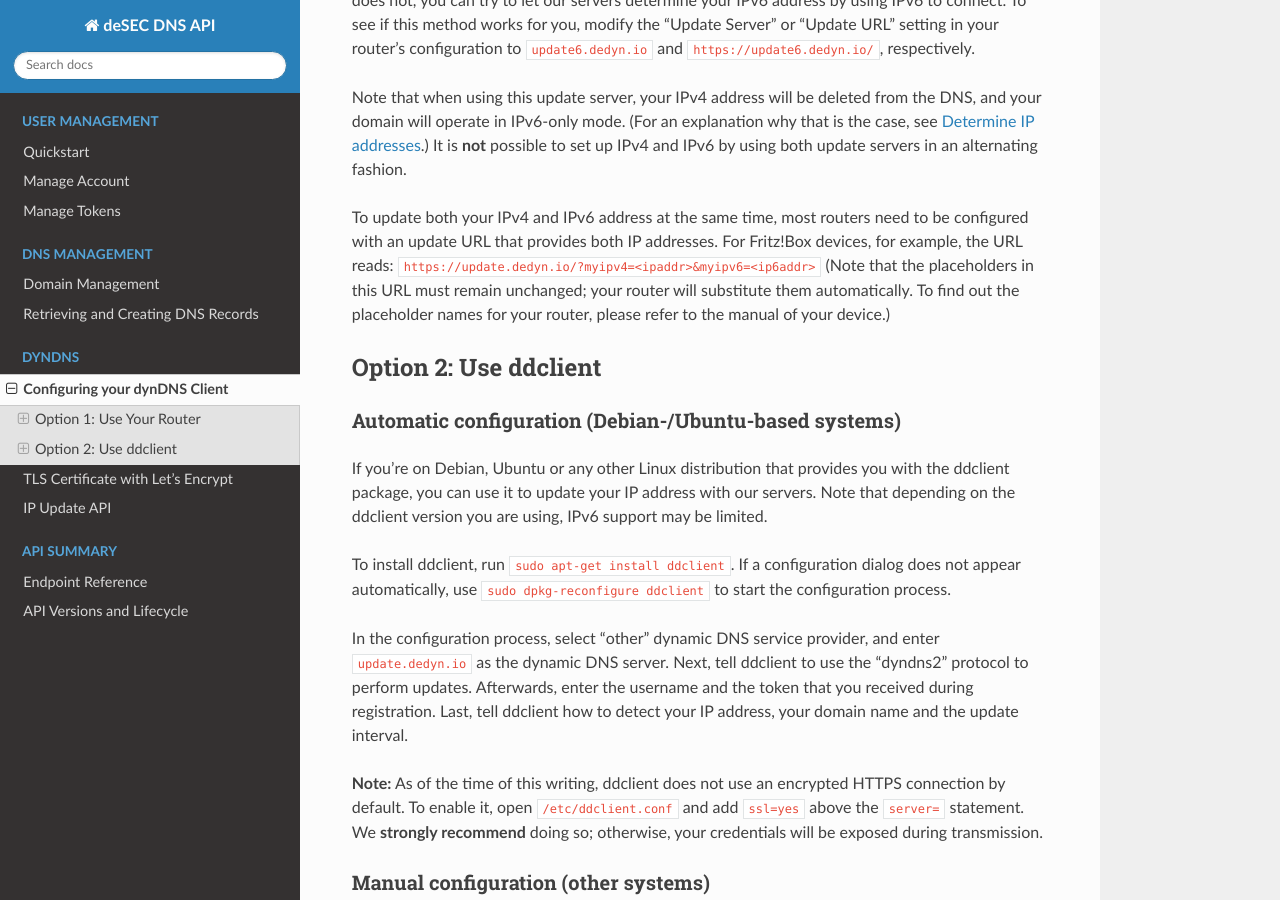
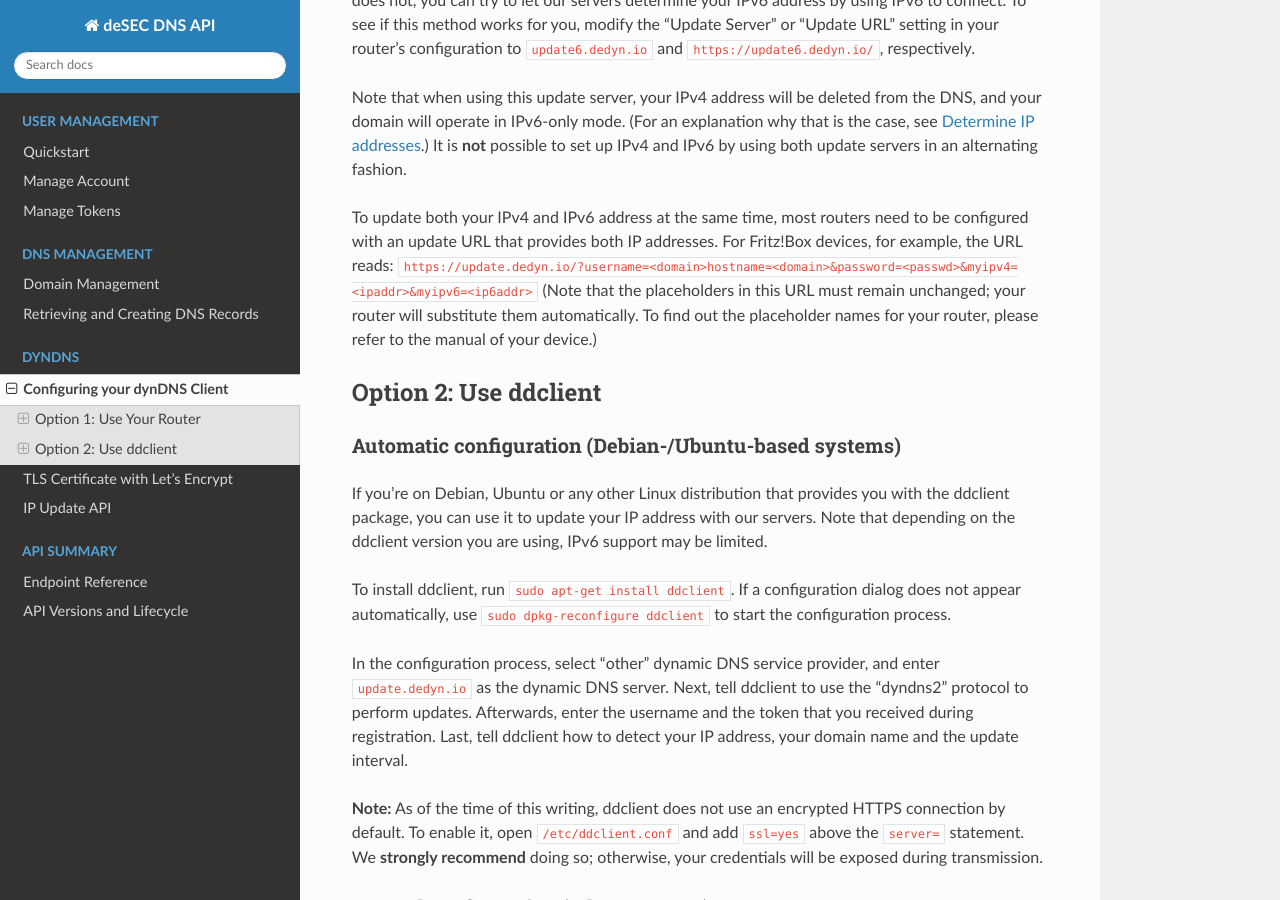
Before and after one commit to desec-io/desec-stack, a Sphinx documentation site: the page built from docs/dyndns/configure.rst, in a window 1280 px wide and 900 px high, scrolled down 1050 px. Built offline with Sphinx 7.4.7 and the Read the Docs theme 2.0.0, drawn with Linux system fonts in a browser that asks for light colours; some of the changed lines change nothing that is shown.

Commit message:
Complete custom update URL for FritzBox DynDNS
This change provides the complete URL which can be copy-pasted into the FritzBox GUI.

As the desec API description explains that the domain name is also to be used as the username for the query, the provided URL replicates this (username=<domain> instead of username=<username>).

```diff
--- a/docs/dyndns/configure.rst
+++ b/docs/dyndns/configure.rst
@@ -57,7 +57,7 @@ to set up IPv4 and IPv6 by using both update servers in an alternating fashion.
 To update both your IPv4 and IPv6 address at the same time, most routers need
 to be configured with an update URL that provides both IP addresses. For
 Fritz!Box devices, for example, the URL reads:
-``https://update.dedyn.io/?myipv4=<ipaddr>&myipv6=<ip6addr>`` (Note that the
+``https://update.dedyn.io/?username=<domain>hostname=<domain>&password=<passwd>&myipv4=<ipaddr>&myipv6=<ip6addr>`` (Note that the
 placeholders in this URL must remain unchanged; your router will substitute
 them automatically. To find out the placeholder names for your router, please
 refer to the manual of your device.)
```
